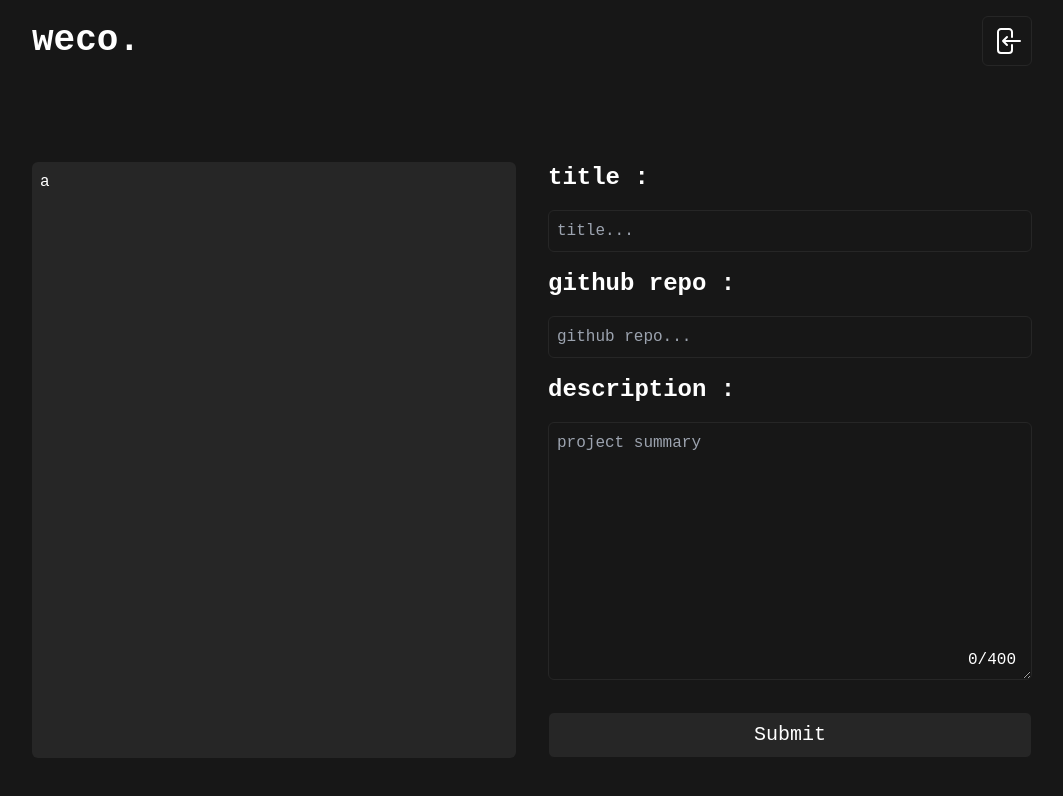
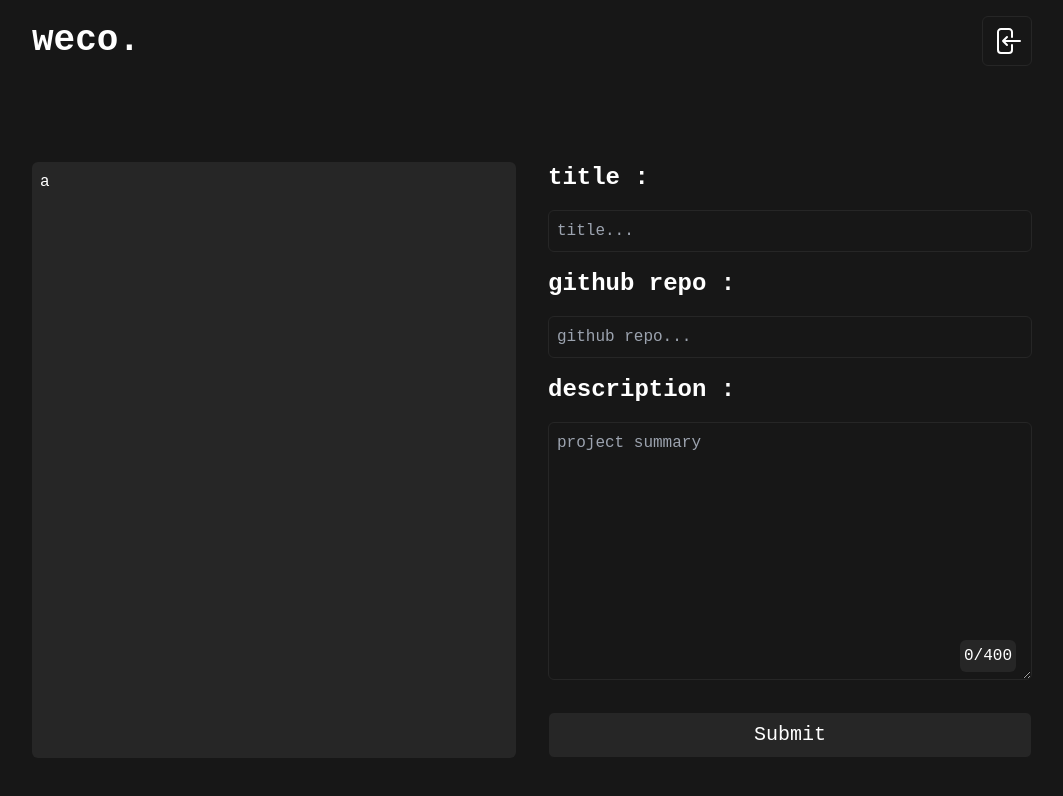
Before and after one commit to MFLXU/weco, a React (Create React App) app: page /create-post in a window 1280 px wide. Shown: the top 796 px of the page, without its empty margins (108-1171 px from the left). Built offline with nearby package versions, Linux system fonts and the light colour scheme; no server answers.

Commit message:
fixed logging out bug

```diff
--- a/src/components/Navbar.tsx
+++ b/src/components/Navbar.tsx
@@ -14,6 +14,7 @@ const Navbar = () => {
   const [user] = useAuthState(auth);
   const signUserOut = async () => {
     await signOut(auth);
+    navigate("/");
   };
   const navigate = useNavigate();
   const createPostNavigate = () => {
--- a/src/pages/create-post/CreateForm.tsx
+++ b/src/pages/create-post/CreateForm.tsx
@@ -73,8 +73,8 @@ const CreateForm = () => {
           <p
             className={
               desc < 400
-                ? "absolute right-4 bottom-4"
-                : "absolute right-4 bottom-4 text-red-600"
+                ? "absolute right-4 bottom-4 bg-neutral-800 p-1 rounded-md"
+                : "absolute right-4 bottom-4 bg-neutral-800 p-1 rounded-md text-red-600"
             }
           >
             {desc}/400
```
